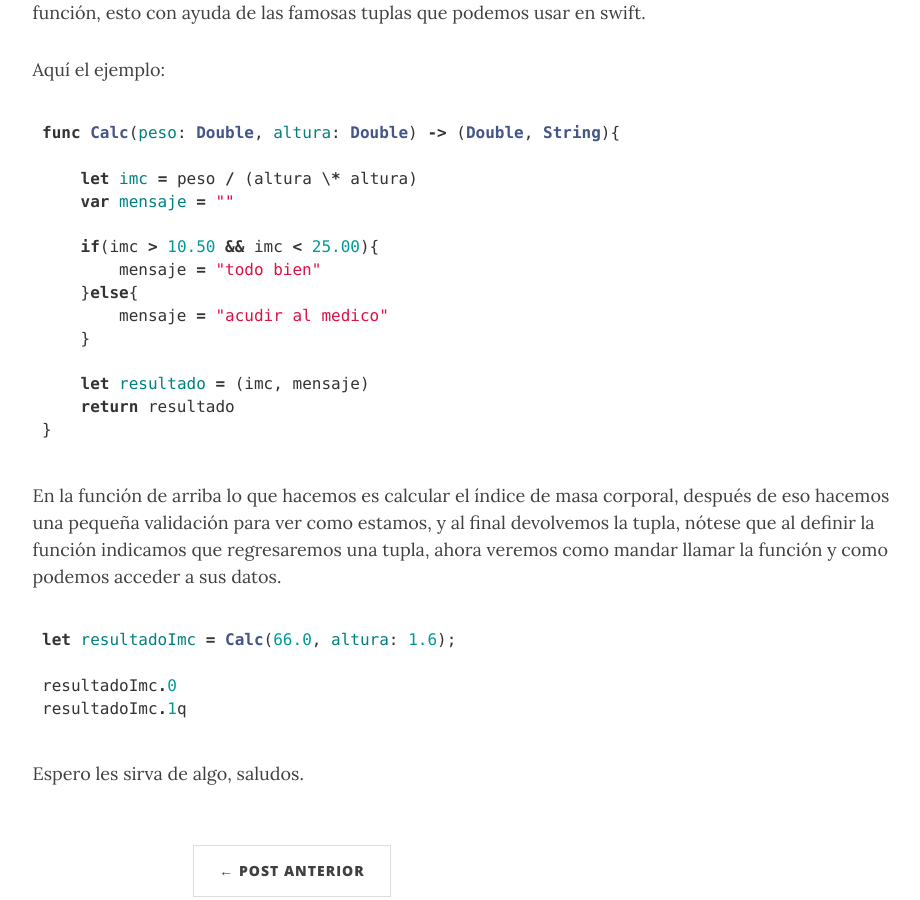
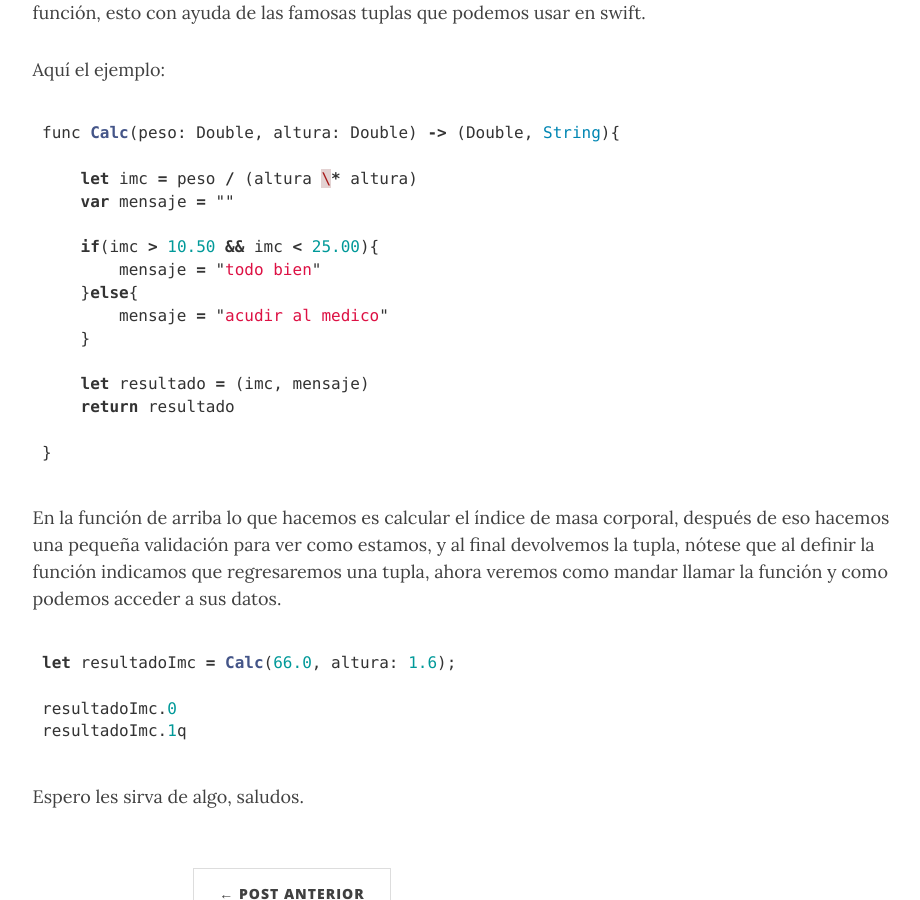
Before and after one commit to josegoyo/josegoyo.github.io, a Jekyll site: the page built from _posts/2016-12-29-funciones-swift.md, in a window 1280 px wide and 900 px high, scrolled down 460 px. Shown: the whole window, without its empty margins (170-1090 px from the left). Built offline with Jekyll 4.4.1, drawn with Linux system fonts in a browser that asks for light colours; nearby versions of some CDN libraries; comment, search, counter and statistics services are not loaded.

Commit message:
highlight

````diff
--- a/_posts/2016-12-29-funciones-swift.md
+++ b/_posts/2016-12-29-funciones-swift.md
@@ -11,7 +11,7 @@ Veremos como definir una funcion y como podemos regresar mas de un tipo de dato
 
 Aquí el ejemplo:
 
-```swift
+{% highlight javascript %}
 func Calc(peso: Double, altura: Double) -> (Double, String){
 
     let imc = peso / (altura \* altura)
@@ -25,16 +25,17 @@ func Calc(peso: Double, altura: Double) -> (Double, String){
 
     let resultado = (imc, mensaje)
     return resultado
+
 }
-```
+{% endhighlight %}
 
 En la función de arriba lo que hacemos es calcular el índice de masa corporal, después de eso hacemos una pequeña validación para ver como estamos, y al final devolvemos la tupla, nótese que al definir la función indicamos que regresaremos una tupla, ahora veremos como mandar llamar la función y como podemos acceder a sus datos.
 
-```swift
+{% highlight javascript %}
 let resultadoImc = Calc(66.0, altura: 1.6);
 
 resultadoImc.0
 resultadoImc.1q
-```
+{% endhighlight %}
 
 Espero les sirva de algo, saludos.
````
